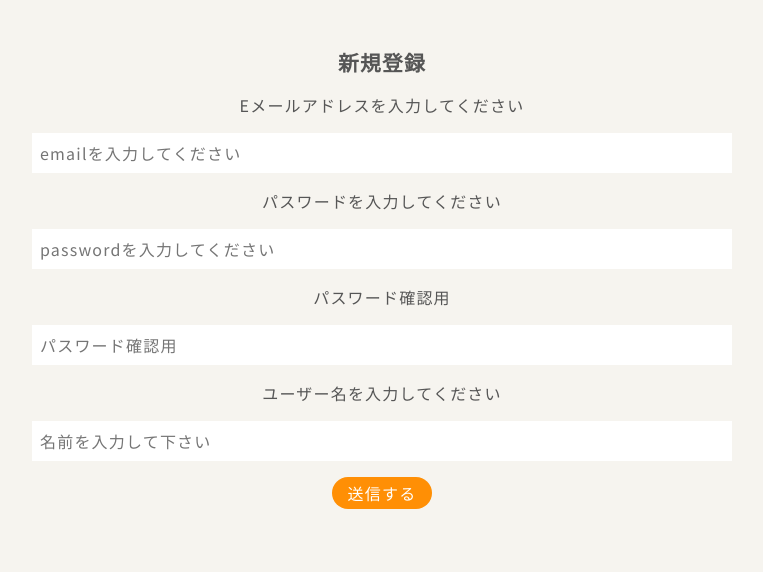
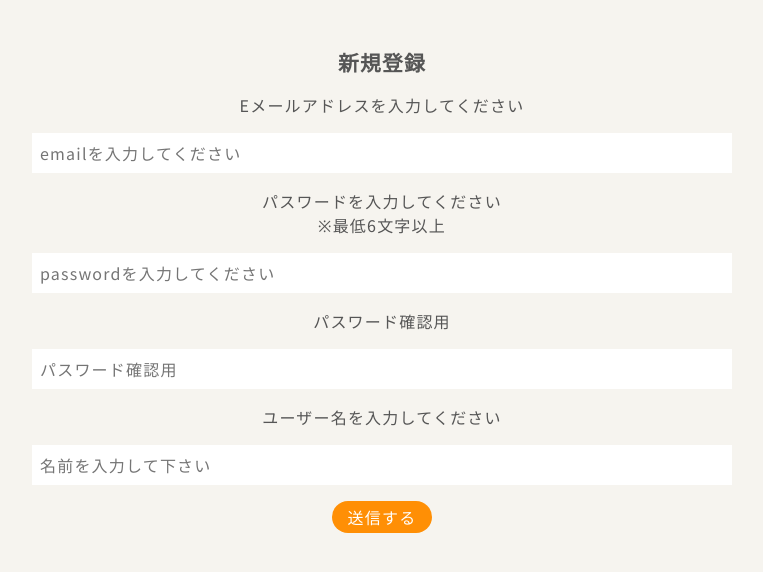
Before and after one commit to kousei1015/recipe-front-with-react, a React (Vite) app: page /signup in a window 1280 px wide. Shown: the top 572 px of the page, without its empty margins (258-1021 px from the left). Built offline with nearby package versions, Linux system fonts and the light colour scheme; no server answers.

Commit message:
add: パスワードの最低文字数の説明を追加

```diff
--- a/src/routes/signup/route.lazy.tsx
+++ b/src/routes/signup/route.lazy.tsx
@@ -41,7 +41,6 @@ function SignUp () {
     navigate({
       to: "/"
     })
-
   };
 
   return (
@@ -58,7 +57,10 @@ function SignUp () {
           {errors.email?.message}
         </p>
       )}
-      <p>パスワードを入力してください</p>
+      <p>
+        パスワードを入力してください <br />
+        <span>※最低6文字以上</span>
+      </p>
       <input
         type="password"
         {...register("password")}
```
